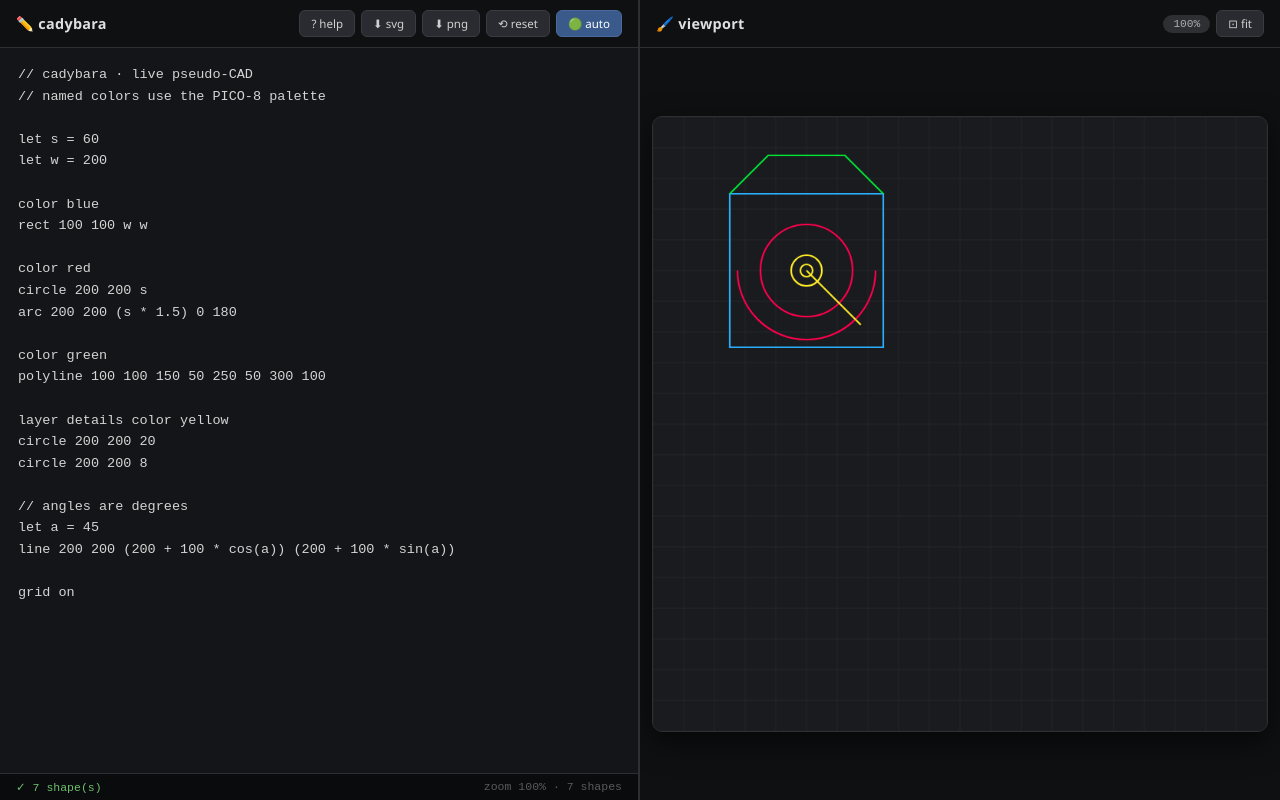
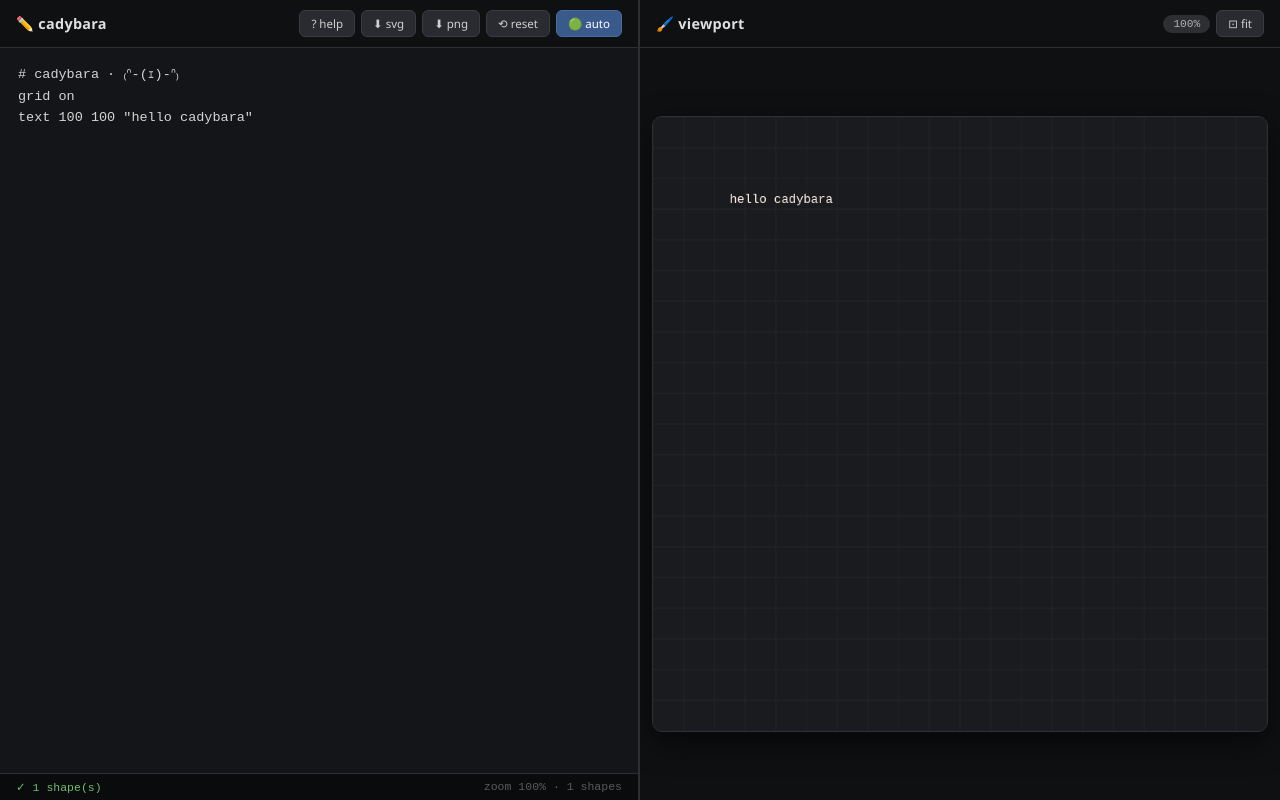
Before and after one commit to mkrm0000/cadybara, a plain HTML site: page index.html in a window 1280 px wide. Drawn offline with Linux system fonts and the light colour scheme.

Commit message:
fixed example

```diff
--- a/script.js
+++ b/script.js
@@ -13,31 +13,9 @@
 
   const engine = new CadybaraEngine(canvas);
 
-  const DEFAULT_CODE = `// cadybara · live pseudo-CAD
-// named colors use the PICO-8 palette
-
-let s = 60
-let w = 200
-
-color blue
-rect 100 100 w w
-
-color red
-circle 200 200 s
-arc 200 200 (s * 1.5) 0 180
-
-color green
-polyline 100 100 150 50 250 50 300 100
-
-layer details color yellow
-circle 200 200 20
-circle 200 200 8
-
-// angles are degrees
-let a = 45
-line 200 200 (200 + 100 * cos(a)) (200 + 100 * sin(a))
-
+  const DEFAULT_CODE = `# cadybara · ₍ᐢ-(ｪ)-ᐢ₎
 grid on
+text 100 100 "hello cadybara"
 `;
 
   // ---------- syntax data ----------
```
Also changed, not shown: index.html (+3 -0 lines).
